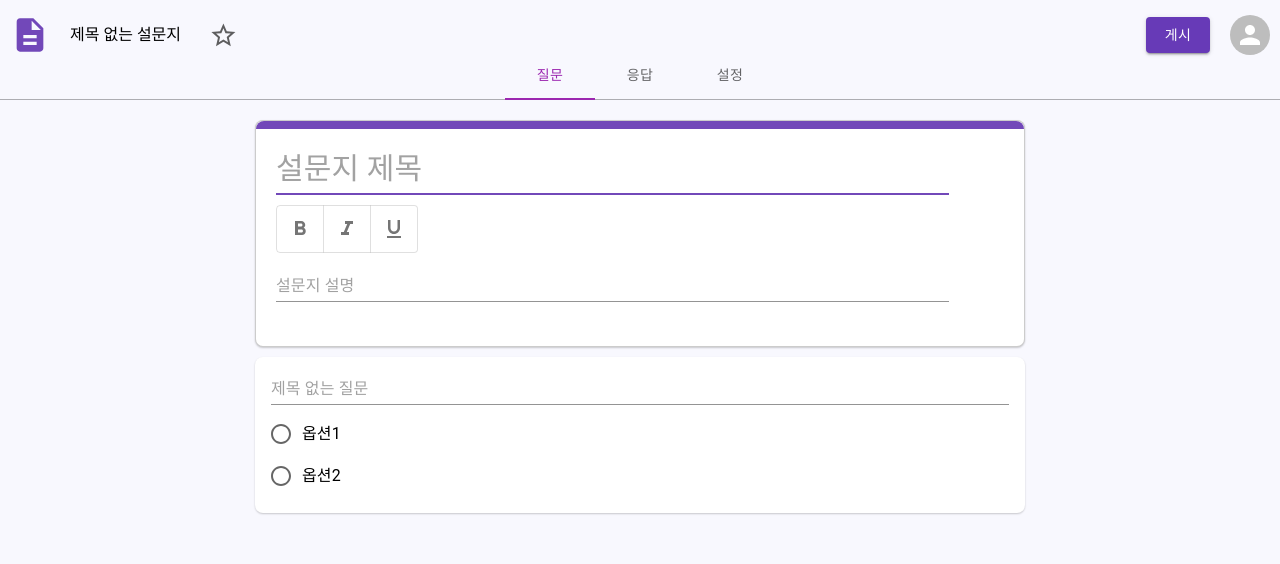
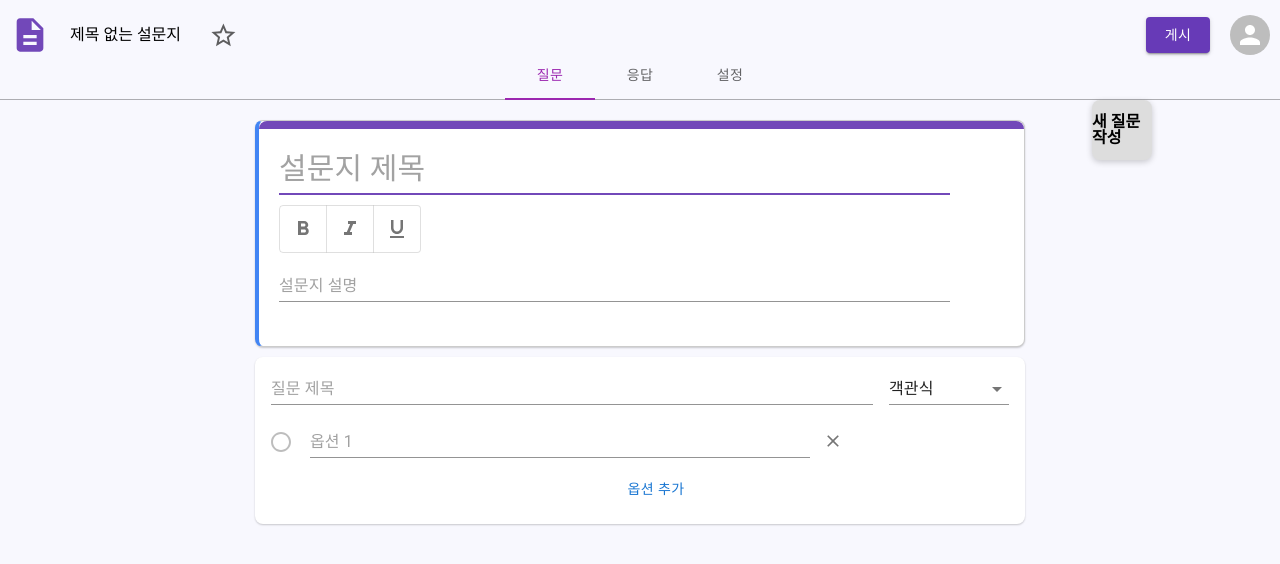
Before and after one commit to priestone/google_form, a React (Create React App) app: page /#/edit in a window 1280 px wide. Both pictures are taken after a click on the element 612 px from the left and 169 px from the top of the page. Shown: the top 564 px of the page. Built offline with nearby package versions, Linux system fonts and the light colour scheme.

Commit message:
question setting

```diff
--- a/src/pages/Edit.tsx
+++ b/src/pages/Edit.tsx
@@ -1,3 +1,4 @@
+import React from "react";
 import styled from "styled-components";
 import Header from "../components/Header";
 import {
@@ -5,20 +6,27 @@ import {
   Radio,
   RadioGroup,
   TextField,
+  Button,
   ToggleButton,
   ToggleButtonGroup,
+  IconButton,
+  Select,
+  MenuItem,
+  Checkbox,
+  SelectChangeEvent,
 } from "@mui/material";
+import ClearIcon from "@mui/icons-material/Clear";
 import FormatBoldIcon from "@mui/icons-material/FormatBold";
 import FormatItalicIcon from "@mui/icons-material/FormatItalic";
 import FormatUnderlinedIcon from "@mui/icons-material/FormatUnderlined";
-import React from "react";
 
-// --------------------------------------------------
-// styled-components
-// --------------------------------------------------
+/* ----------------------------------
+   styled-components
+---------------------------------- */
 const Container = styled.div`
   background-color: #f8f8fe;
   min-height: 100vh;
+  position: relative;
 `;
 
 const Wrap = styled.div`
@@ -26,7 +34,8 @@ const Wrap = styled.div`
   margin: 20px auto;
 `;
 
-const TitleWrap = styled.div`
+/* "isActive" prop으로 선택 시 왼쪽 보더에 파란색 강조 */
+const TitleWrap = styled.div<{ isActive: boolean }>`
   width: 100%;
   background-color: #fff;
   padding-top: 22px;
@@ -34,10 +43,11 @@ const TitleWrap = styled.div`
   padding-left: 20px;
   border-radius: 8px;
   border: 1px solid rgba(0, 0, 0, 0.2);
-  display: flex;
-  flex-direction: column;
   box-shadow: 0 1px 2px rgba(0, 0, 0, 0.2);
   position: relative;
+
+  /* 왼쪽 파란 테두리 (선택된 경우만) */
+  border-left: ${(props) => (props.isActive ? "4px solid #4285f4" : "none")};
 `;
 
 const PurpleBar = styled.div`
@@ -45,64 +55,147 @@ const PurpleBar = styled.div`
   top: 0;
   left: 0;
   width: 100%;
-  height: 8px; /* 높이만큼 보라색 bar */
+  height: 8px;
   background-color: #7248b9;
   border-radius: 8px 8px 0 0;
 `;
 
-// (1) 제목과 토글 버튼을 묶을 컨테이너
 const TitleFieldContainer = styled.div`
   position: relative;
   margin-bottom: 20px;
 `;
 
-// (2) 설명과 토글 버튼을 묶을 컨테이너
 const DescFieldContainer = styled.div`
   position: relative;
   margin-bottom: 20px;
 `;
 
-const QuestionWrap = styled.div`
+/* QuestionWrap 자체도 클릭했을 때 isActive로 파란 선 표시 */
+const QuestionWrap = styled.div<{ isActive: boolean }>`
   margin-top: 10px;
+  border-left: ${(props) => (props.isActive ? "4px solid #4285f4" : "none")};
 `;
 
 const Question = styled.div`
   width: 100%;
-  min-height: 80px; /* 내용에 따라 유동적으로 늘어나도록. 고정 높이는 최소화 */
+  min-height: 80px;
   border-radius: 8px;
   background-color: #fff;
   box-shadow: 0 1px 2px rgba(0, 0, 0, 0.2);
   padding: 16px;
-  margin-bottom: 10px; /* 질문 카드 간격 */
+  margin-bottom: 10px;
   display: flex;
   flex-direction: column;
   justify-content: center;
 `;
 
-// --------------------------------------------------
-// 컴포넌트
-// --------------------------------------------------
+/* 리모컨 - activeWrap에 따라 위치 이동 */
+const RemoteControl = styled.div<{ top: number }>`
+  position: fixed;
+  right: 10%;
+  width: 60px;
+  height: 60px;
+  background-color: #ddd;
+  border-radius: 8px;
+  box-shadow: 0 2px 6px rgba(0, 0, 0, 0.2);
+  transition: top 0.3s ease; /* 부드러운 이동 */
+  top: ${(props) => props.top}px;
+
+  display: flex;
+  align-items: center;
+  justify-content: center;
+  font-weight: bold;
+`;
+
 const Edit = () => {
-  // 1) 토글 상태 (서로 독립)
+  /* ----------------------------------
+     1) 전역 상태: 어느 영역이 클릭되었나?
+       - "title"이면 TitleWrap, "question"이면 QuestionWrap, null이면 아직 선택되지 않음
+  ---------------------------------- */
+  const [activeWrap, setActiveWrap] = React.useState<
+    "title" | "question" | null
+  >(null);
+
+  /* 리모컨의 top 위치를 계산 (예시: title=100px, question=300px, default=-100px 숨김) */
+  const remoteTop = React.useMemo(() => {
+    switch (activeWrap) {
+      case "title":
+        return 100;
+      case "question":
+        return 300;
+      default:
+        return -80; // 화면 밖 (숨김)
+    }
+  }, [activeWrap]);
+
+  /* ----------------------------------
+     2) 질문 유형 + 옵션 (객관식/체크박스/단답/장문)
+  ---------------------------------- */
+  const [questionType, setQuestionType] = React.useState("radio");
+  const [options, setOptions] = React.useState<string[]>([""]);
+
+  const handleAddOption = () => {
+    setOptions([...options, ""]);
+  };
+
+  const handleRemoveOption = (index: number) => {
+    setOptions(options.filter((_, i) => i !== index));
+  };
+
+  const handleOptionChange = (index: number, newValue: string) => {
+    const updated = [...options];
+    updated[index] = newValue;
+    setOptions(updated);
+  };
+
+  const handleTypeChange = (event: SelectChangeEvent<string>) => {
+    setQuestionType(event.target.value);
+  };
+
+  /* ----------------------------------
+     3) 질문 제목에 대한 Bold/Italic/Underline
+        -> TextField에 style로 적용
+  ---------------------------------- */
+  const [qtitleFormats, setQtitleFormats] = React.useState<string[]>([]);
+  const [qtitleValue, setQtitleValue] = React.useState(""); // 질문 문구
+
+  const handleQtitleFormat = (
+    event: React.MouseEvent<HTMLElement>,
+    newFormats: string[]
+  ) => {
+    setQtitleFormats(newFormats);
+  };
+
+  /* TextField style 동적 적용 */
+  const questionTextStyle: React.CSSProperties = {
+    fontWeight: qtitleFormats.includes("bold") ? "bold" : "normal",
+    fontStyle: qtitleFormats.includes("italic") ? "italic" : "normal",
+    textDecoration: qtitleFormats.includes("underlined") ? "underline" : "none",
+    fontSize: 16,
+  };
+
+  /* ----------------------------------
+     4) 설문 전체 Title/Desc
+        Bold/Italic/Underline 적용하려면
+        같은 로직을 쓰면 됨. (여기서는 예시로만 둠)
+  ---------------------------------- */
   const [titleFormats, setTitleFormats] = React.useState<string[]>([]);
   const [descFormats, setDescFormats] = React.useState<string[]>([]);
 
-  // 2) 컨테이너 ref (제목/설명 따로)
   const titleRef = React.useRef<HTMLDivElement>(null);
   const descRef = React.useRef<HTMLDivElement>(null);
+  const qtitleRef = React.useRef<HTMLDivElement>(null);
 
-  // 3) 포커스(활성) 상태 (서로 독립)
   const [isTitleActive, setIsTitleActive] = React.useState(false);
   const [isDescActive, setIsDescActive] = React.useState(false);
+  const [isQtitleActive, setIsQtitleActive] = React.useState(false);
 
-  // 4) 토글 변경 핸들러
   const handleTitleFormat = (
     event: React.MouseEvent<HTMLElement>,
     newFormats: string[]
   ) => {
     setTitleFormats(newFormats);
   };
-
   const handleDescFormat = (
     event: React.MouseEvent<HTMLElement>,
     newFormats: string[]
@@ -110,42 +203,168 @@ const Edit = () => {
     setDescFormats(newFormats);
   };
 
-  // --------------------------------------------------
-  // [Outside Click] 감지해서 포커스 해제 처리
-  // --------------------------------------------------
+  /* ----------------------------------
+     5) 영역 밖 클릭 -> 포커스 해제
+  ---------------------------------- */
   React.useEffect(() => {
     function handleClickOutside(event: MouseEvent) {
       const target = event.target as HTMLElement;
-
-      // Title 영역 밖 클릭 시
       if (titleRef.current && !titleRef.current.contains(target)) {
         setIsTitleActive(false);
       }
-      // Desc 영역 밖 클릭 시
       if (descRef.current && !descRef.current.contains(target)) {
         setIsDescActive(false);
       }
+      if (qtitleRef.current && !qtitleRef.current.contains(target)) {
+        setIsQtitleActive(false);
+      }
     }
-
     document.addEventListener("mousedown", handleClickOutside);
     return () => {
       document.removeEventListener("mousedown", handleClickOutside);
     };
-  }, []); // 한 번만 등록
+  }, []);
 
+  /* ----------------------------------
+     6) 질문 유형별 옵션 렌더링
+        - 단답형/장문형일 땐 '옵션 추가' 버튼 제거
+  ---------------------------------- */
+  const renderQuestionOptions = () => {
+    switch (questionType) {
+      case "radio":
+        return (
+          <RadioGroup>
+            {options.map((opt, index) => (
+              <FormControlLabel
+                key={index}
+                value={String(index)}
+                control={<Radio disabled />} // 미리보기로 클릭 비활성
+                style={{ marginBottom: "8px" }}
+                label={
+                  <>
+                    <TextField
+                      variant="standard"
+                      placeholder={`옵션 ${index + 1}`}
+                      value={opt}
+                      onChange={(e) =>
+                        handleOptionChange(index, e.target.value)
+                      }
+                      sx={{ width: "500px", marginLeft: "8px" }}
+                    />
+                    <IconButton
+                      onClick={() => handleRemoveOption(index)}
+                      size="small"
+                      sx={{ marginLeft: "8px" }}
+                    >
+                      <ClearIcon fontSize="small" />
+                    </IconButton>
+                  </>
+                }
+              />
+            ))}
+
+            {/* 객관식일 때만 옵션 추가 버튼 */}
+            <Button
+              onClick={handleAddOption}
+              variant="text"
+              style={{ marginLeft: 32 }}
+            >
+              옵션 추가
+            </Button>
+          </RadioGroup>
+        );
+      case "checkbox":
+        return (
+          <>
+            {options.map((opt, index) => (
+              <div
+                key={index}
+                style={{
+                  marginBottom: 8,
+                  display: "flex",
+                  alignItems: "center",
+                }}
+              >
+                <Checkbox disabled />
+                <TextField
+                  variant="standard"
+                  placeholder={`옵션 ${index + 1}`}
+                  value={opt}
+                  onChange={(e) => handleOptionChange(index, e.target.value)}
+                  sx={{ width: "500px", marginLeft: "8px" }}
+                />
+                <IconButton
+                  onClick={() => handleRemoveOption(index)}
+                  size="small"
+                  sx={{ marginLeft: "8px" }}
+                >
+                  <ClearIcon fontSize="small" />
+                </IconButton>
+              </div>
+            ))}
+
+            {/* 체크박스일 때만 옵션 추가 */}
+            <Button
+              onClick={handleAddOption}
+              variant="text"
+              style={{ marginLeft: 32 }}
+            >
+              옵션 추가
+            </Button>
+          </>
+        );
+      case "short":
+        return (
+          <TextField
+            variant="standard"
+            placeholder="사용자가 단답형으로 입력"
+            disabled
+            sx={{ width: "100%" }}
+          />
+        );
+      case "long":
+        return (
+          <TextField
+            variant="outlined"
+            placeholder="사용자가 장문형으로 입력"
+            disabled
+            multiline
+            rows={3}
+            sx={{ width: "100%" }}
+          />
+        );
+      default:
+        return null;
+    }
+  };
+
+  /* ----------------------------------
+     7) 렌더링
+  ---------------------------------- */
   return (
     <Container>
       <Header />
+
+      {/* 리모컨 - 클릭된 영역에 따라 위치 이동 */}
+      <RemoteControl top={remoteTop}>새 질문 작성</RemoteControl>
+
       <Wrap>
-        <TitleWrap>
+        {/* -------- (A) TITLE WRAP -------- */}
+        <TitleWrap
+          onClick={() => setActiveWrap("title")}
+          isActive={activeWrap === "title"}
+        >
           <PurpleBar />
+
+          {/* 설문지 '제목' */}
           <TitleFieldContainer ref={titleRef}>
             <TextField
               variant="standard"
               placeholder="설문지 제목"
-              // onFocus만 사용, 여기서 활성화
-              onFocus={() => setIsTitleActive(true)}
-              // onBlur 제거
+              onFocus={() => {
+                setIsTitleActive(true);
+                setActiveWrap("title");
+              }}
               inputProps={{ style: { fontSize: 30 } }}
               sx={{
                 width: "90%",
@@ -156,15 +375,12 @@ const Edit = () => {
                 },
               }}
             />
-            {/*
-              isTitleActive가 true면 토글 표시
-            */}
             {isTitleActive && (
               <ToggleButtonGroup
                 value={titleFormats}
                 onChange={handleTitleFormat}
                 aria-label="title text formatting"
-                style={{ marginTop: "10px" }} // 여백
+                style={{ marginTop: "10px" }}
               >
                 <ToggleButton value="bold" aria-label="bold">
                   <FormatBoldIcon />
@@ -179,17 +395,15 @@ const Edit = () => {
             )}
           </TitleFieldContainer>
 
-          {/*
-            -----------------------------------------
-             (B) 설명 Field + 토글
-             - 같은 div 안에 묶고, ref 달기
-            -----------------------------------------
-          */}
+          {/* 설문지 '설명' */}
           <DescFieldContainer ref={descRef}>
             <TextField
               variant="standard"
               placeholder="설문지 설명"
-              onFocus={() => setIsDescActive(true)}
+              onFocus={() => {
+                setIsDescActive(true);
+                setActiveWrap("title");
+              }}
               inputProps={{ style: { fontSize: 16 } }}
               size="small"
               sx={{
@@ -219,25 +433,75 @@ const Edit = () => {
             )}
           </DescFieldContainer>
         </TitleWrap>
-        <QuestionWrap>
+
+        {/* -------- (B) QUESTION WRAP -------- */}
+        <QuestionWrap
+          onClick={() => setActiveWrap("question")}
+          isActive={activeWrap === "question"}
+        >
           <Question>
-            <TextField
-              variant="standard"
-              placeholder="제목 없는 질문"
-              sx={{ marginBottom: "8px" }}
-            />
-            <RadioGroup>
-              <FormControlLabel
-                value="option1"
-                control={<Radio />}
-                label="옵션1"
-              />
-              <FormControlLabel
-                value="option2"
-                control={<Radio />}
-                label="옵션2"
-              />
-            </RadioGroup>
+            {/* (1) 질문 제목 (문자 조절 토글 + Bold/Italic/Underline) */}
+            <div style={{ display: "flex", marginBottom: "16px", gap: "16px" }}>
+              <div
+                ref={qtitleRef}
+                style={{ flex: 1 }}
+                onClick={() => setActiveWrap("question")}
+              >
+                <TextField
+                  variant="standard"
+                  placeholder="질문 제목"
+                  value={qtitleValue}
+                  onChange={(e) => setQtitleValue(e.target.value)}
+                  onFocus={() => {
+                    setIsQtitleActive(true);
+                    setActiveWrap("question");
+                  }}
+                  /* style 객체로 글자 굵기/밑줄 적용 */
+                  inputProps={{ style: questionTextStyle }}
+                  sx={{
+                    width: "100%",
+                    "& .MuiInput-underline:after": {
+                      borderBottomColor: "rgb(114, 72, 185)",
+                    },
+                  }}
+                />
+                {/* 토글 버튼 (질문 제목 전용) */}
+                {isQtitleActive && (
+                  <ToggleButtonGroup
+                    value={qtitleFormats}
+                    onChange={handleQtitleFormat}
+                    aria-label="question title text formatting"
+                    style={{ marginTop: "10px" }}
+                  >
+                    <ToggleButton value="bold" aria-label="bold">
+                      <FormatBoldIcon />
+                    </ToggleButton>
+                    <ToggleButton value="italic" aria-label="italic">
+                      <FormatItalicIcon />
+                    </ToggleButton>
+                    <ToggleButton value="underlined" aria-label="underlined">
+                      <FormatUnderlinedIcon />
+                    </ToggleButton>
+                  </ToggleButtonGroup>
+                )}
+              </div>
+
+              {/* (2) 드롭다운 (Select) - 질문 유형 선택 */}
+              <Select
+                value={questionType}
+                onChange={handleTypeChange}
+                variant="standard"
+                sx={{ width: 120 }}
+              >
+                <MenuItem value="radio">객관식</MenuItem>
+                <MenuItem value="checkbox">체크박스</MenuItem>
+                <MenuItem value="short">단답형</MenuItem>
+                <MenuItem value="long">장문형</MenuItem>
+              </Select>
+            </div>
+
+            {/* (3) 질문 유형별 옵션/입력 영역 */}
+            {renderQuestionOptions()}
           </Question>
         </QuestionWrap>
       </Wrap>
```
